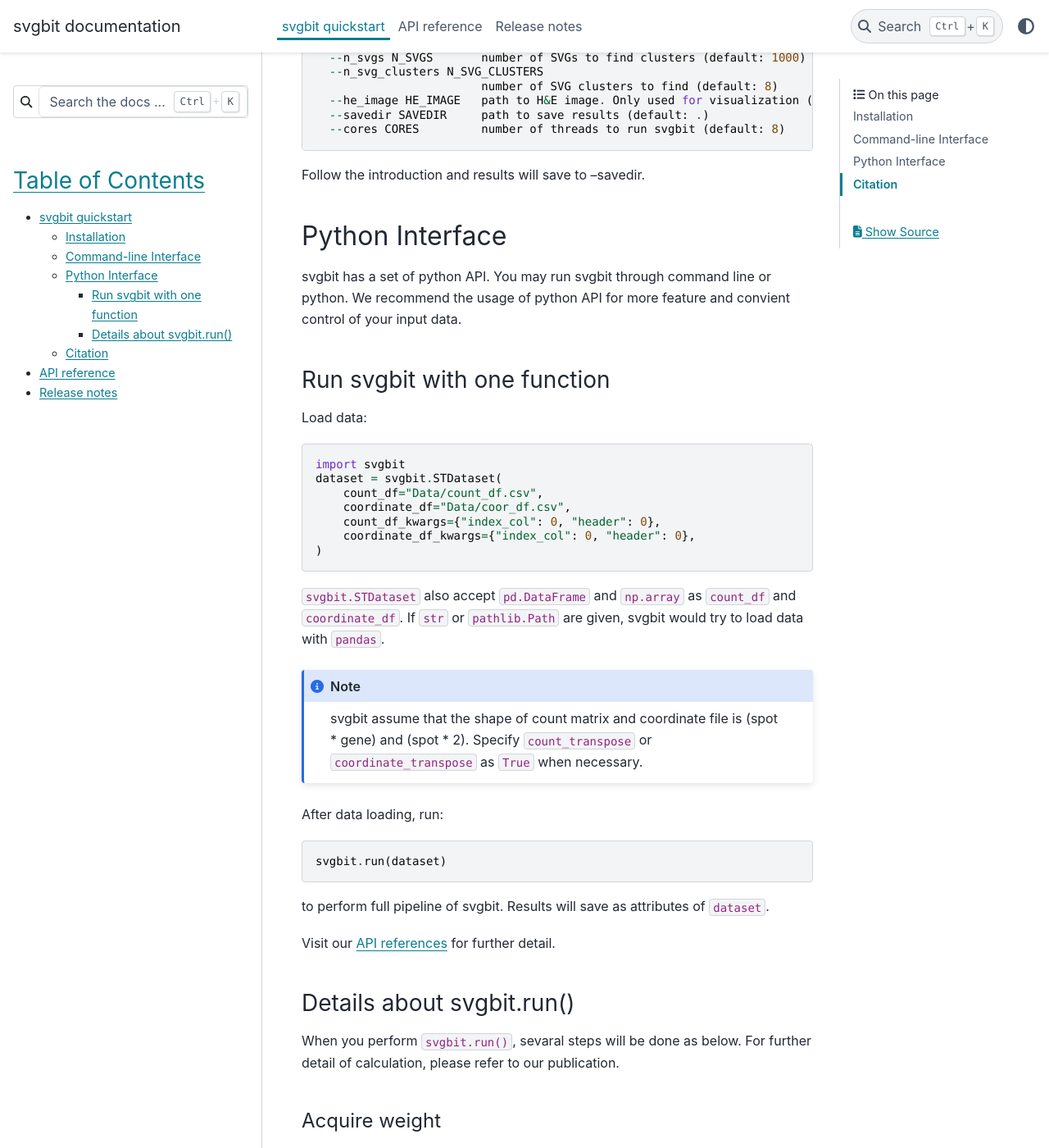
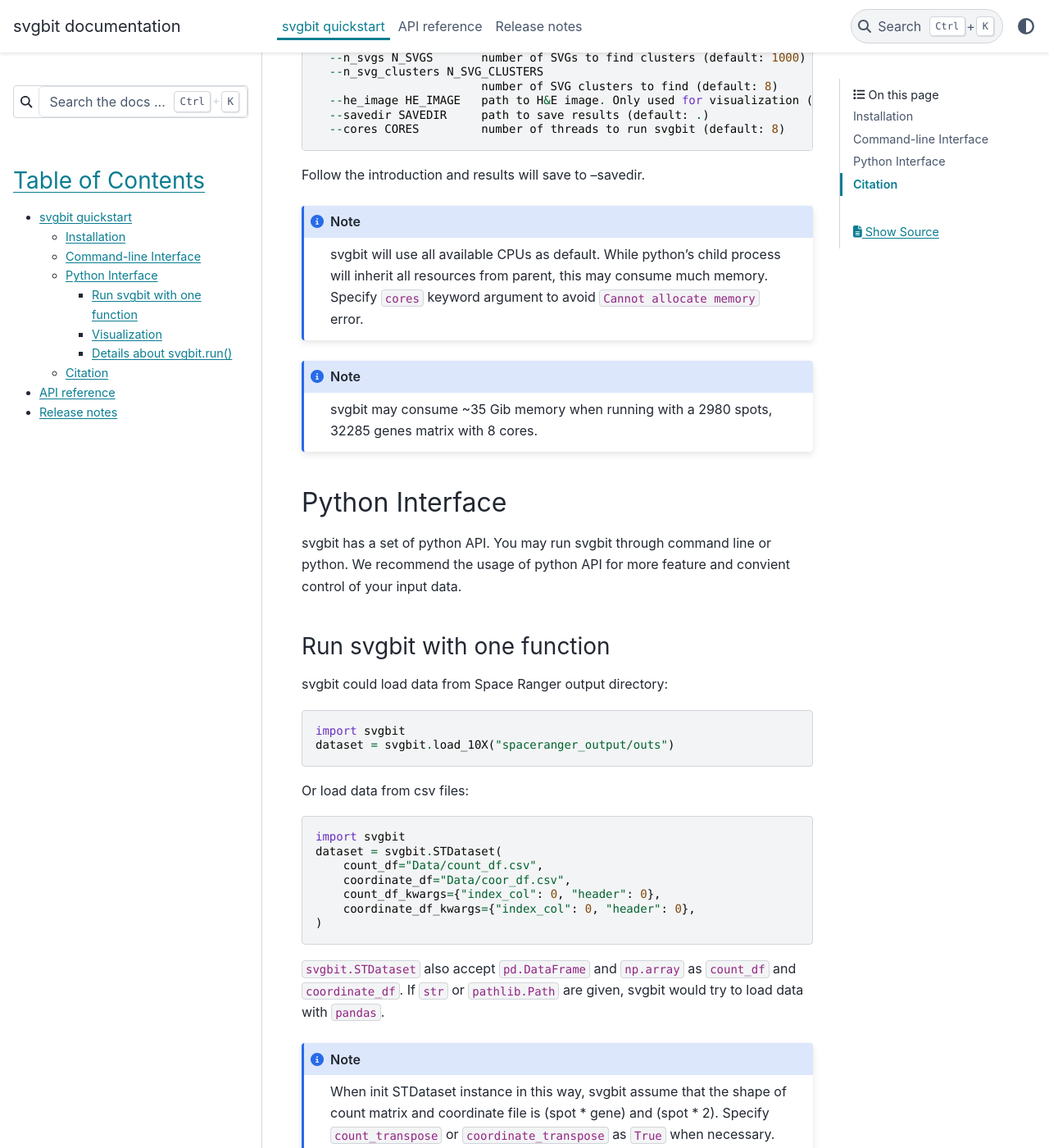
Before and after one commit to CPenglab/svgbit, a Sphinx documentation site: the page built from doc/source/quick_start/index.rst, in a window 1280 px wide and 1400 px high, scrolled down 894 px. Shown: the whole window at 82% size. Built offline with Sphinx 7.4.7 and the PyData theme 0.15.4, drawn with Linux system fonts in a browser that asks for light colours; some of the changed text lies outside the part shown.

Commit message:
Update document

```diff
--- a/doc/source/quick_start/index.rst
+++ b/doc/source/quick_start/index.rst
@@ -46,6 +46,15 @@ after installation, and you may get a short help massage::
 
 Follow the introduction and results will save to --savedir.
 
+.. note::
+   svgbit will use all available CPUs as default. While python's child process
+   will inherit all resources from parent, this may consume much memory. Specify
+   ``cores`` keyword argument to avoid ``Cannot allocate memory`` error.
+
+.. note::
+   svgbit may consume ~35 Gib memory when running with a 2980 spots, 32285 genes
+   matrix with 8 cores.
+
 
 
 Python Interface
@@ -57,7 +66,12 @@ control of your input data.
 
 Run svgbit with one function
 ----------------------------
-Load data::
+svgbit could load data from Space Ranger output directory::
+
+    import svgbit
+    dataset = svgbit.load_10X("spaceranger_output/outs")
+
+Or load data from csv files::
 
     import svgbit
     dataset = svgbit.STDataset(
@@ -72,17 +86,29 @@ Load data::
 given, svgbit would try to load data with ``pandas``.
 
 .. note::
-    svgbit assume that the shape of count matrix and coordinate
-    file is  (spot * gene) and (spot * 2). Specify ``count_transpose`` or
-    ``coordinate_transpose`` as ``True`` when necessary.
+    When init STDataset instance in this way, svgbit assume that the shape
+    of count matrix and coordinate file is  (spot * gene) and (spot * 2).
+    Specify ``count_transpose`` or ``coordinate_transpose`` as ``True``
+    when necessary.
 
 After data loading, run::
 
     svgbit.run(dataset)
 
-to perform full pipeline of svgbit. Results will save as attributes of ``dataset``.
+to perform full pipeline of svgbit. Results will save as attributes of
+``dataset``.
 
 Visit our :any:`API references <../references/index>` for further detail.
+
+
+Visualization
+-------------
+Draw SVG heatmap with::
+
+    dataset.svg_heatmap(save_path="heatmap.jpg", he_image="he_image.jpg")
+
+Parameter ``he_image`` is optional. If not specified, hotspot discription
+map will show without morphological information.
 
 
 Details about svgbit.run()
@@ -130,6 +156,15 @@ and save to ``AI`` and ``Di`` attribute as ``pd.Series``.
 Find SVG clusters
 :::::::::::::::::
 
+SVG clusters is estimated by::
+
+    dataset.find_clusters()
+
+and save to ``svg_cluster`` attribute.
+
+For further discription of hotspot, AI, Di and SVG cluster, please refer to
+our manuscript.
+
 
 
 Citation
```
Also changed, not shown: doc/source/references/index.rst (+12 -1 lines).
